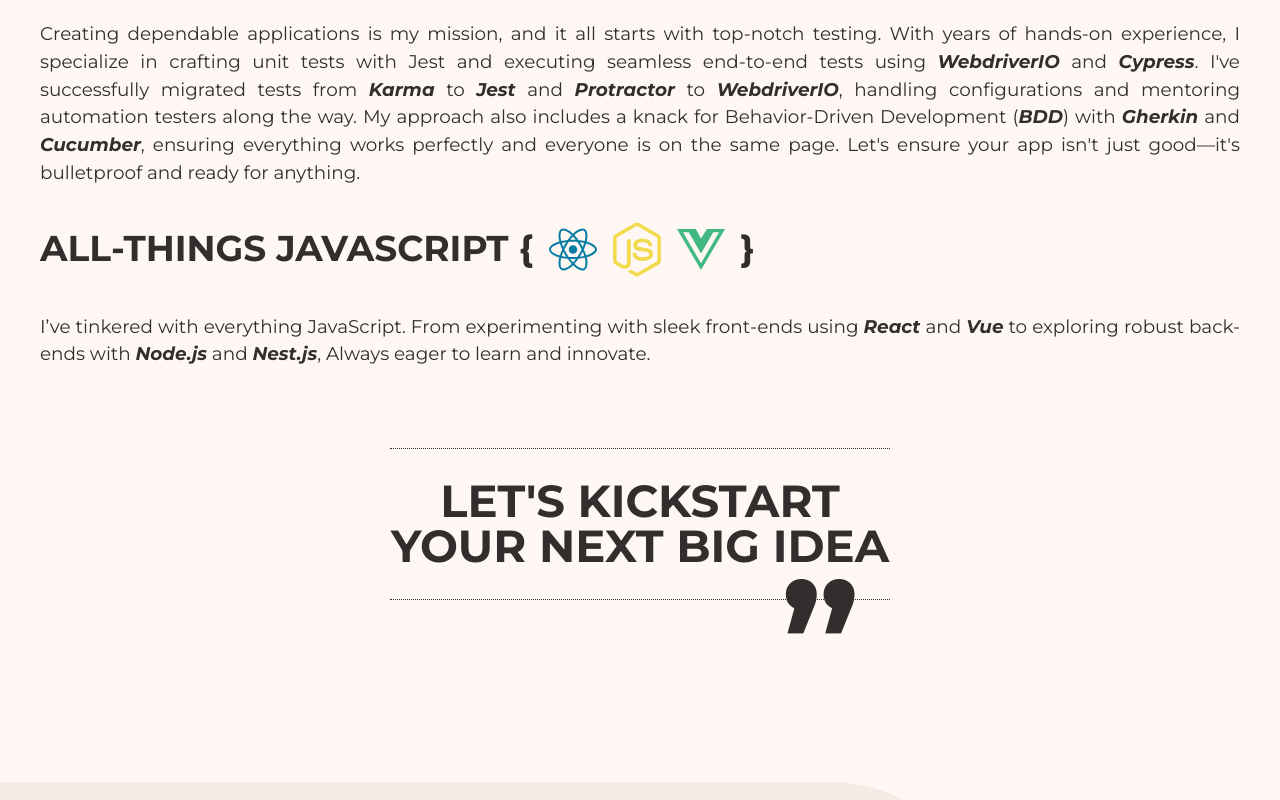
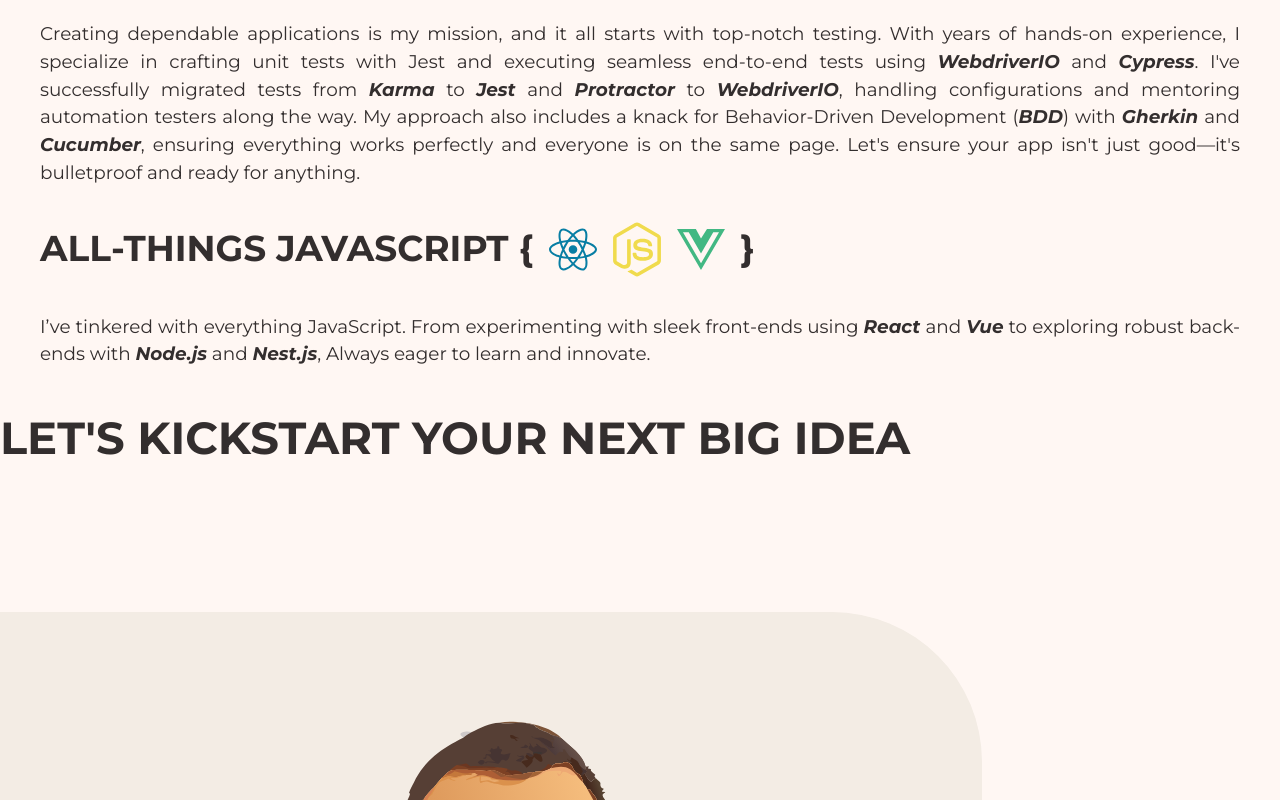
Before and after one commit to k-lianos/portfolio, a website: page docs/index.html in a window 1280 px wide. Shown: the part 488-1288 px from the top of the page. Drawn offline with nearby package versions, Linux system fonts and the light colour scheme; files that its build step writes are made by us from their sources.

Commit message:
Renames the dist folder to docs

```diff
--- a/build.js
+++ b/build.js
@@ -3,7 +3,7 @@
 
 // Define source and output folders
 const partialsFolder = path.join(__dirname, 'partials');
-const distFolder = path.join(__dirname, 'dist');
+const distFolder = path.join(__dirname, 'docs');
 
 // Ensure the dist folder exists
 if (!fs.existsSync(distFolder)) {
@@ -17,7 +17,6 @@
 		let template = fs.readFileSync(path.join(__dirname, 'index.html'), 'utf-8');
 
 		// Replace placeholders with partial HTML files
-		while (template.includes('@@include')) {
 		template = template.replace(/@@include\(['"](.+?)['"]\)/g, (match, fileName) => {
 			const filePath = path.join(__dirname, fileName);
 			if (fs.existsSync(filePath)) {
@@ -27,7 +26,6 @@
 				return '';
 			}
 		});
-		}
 
 		// Write combined HTML to output
 		fs.writeFileSync(path.join(distFolder, 'index.html'), template, 'utf-8');
@@ -39,7 +37,7 @@
 
 const combineCSS = () => {
 	try {
-		const styles = ['base.css', 'header.css', 'footer.css', 'services.css', 'about.css', 'hire-me.css']
+		const styles = ['base.css', 'header.css', 'footer.css', 'services.css', 'about.css']
 			.map(fileName => path.join(partialsFolder, fileName))
 			.map(filePath => fs.readFileSync(filePath, 'utf-8'))
 			.join('\n');
--- a/dist/index.html
+++ b/docs/index.html
@@ -130,12 +130,7 @@
 		</p>
 	</div>
 
-	<div class="blockquote-wrapper">
-	<div class="blockquote">
-		<h2>Let's kickstart your next big idea</h2>
-	</div>
-</div>
-
+	@@include('./partials/hire-me.html')
 </section>
  <section class="about">
 	<?xml version="1.0" encoding="utf-8" ?>
--- a/dist/styles.css
+++ b/docs/styles.css
@@ -197,39 +197,3 @@
 	border-top-right-radius: 150px;
 	border-bottom-right-radius: 150px;
 }
-
-/* Blockquote main style */
-.blockquote {
-	position: relative;
-	font-weight: 700;
-	color: var(--black);
-	padding: 30px 0;
-	width: 100%;
-	max-width: 500px;
-	z-index: 1;
-	margin: 80px auto;
-	align-self: center;
-	border-top: dotted 1px;
-	border-bottom: dotted 1px;
-}
-
-/* Blockquote header */
-.blockquote h2 {
-	text-align: center;
-	position: relative;
-	color: var(--black);
-	font-weight: 700;
-	line-height: 1;
-	margin: 0;
-}
-
-/* Blockquote right double quotes */
-.blockquote:after {
-	position: absolute;
-	content: '”';
-	color: var(--black);
-	font-size: 10rem;
-	line-height: 0;
-	bottom: -43px;
-	right: 30px;
-}
--- a/package.json
+++ b/package.json
@@ -5,7 +5,7 @@
 	"scripts": {
 		"build": "node ./build.js",
 		"build:prod": "npm run cleanup && npm run build",
-		"cleanup": "rimraf dist",
+		"cleanup": "rimraf docs",
 		"svg:optimize": "svgo ./svg/*",
 		"format": "npm run svg:optimize && prettier --write \"{,partials/**/}*.{md,json,css,js,html,yml}\""
 	},
```
Lines whose indentation alone changed are shown as unchanged.
